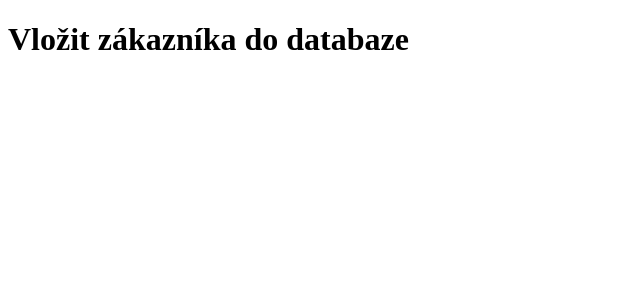
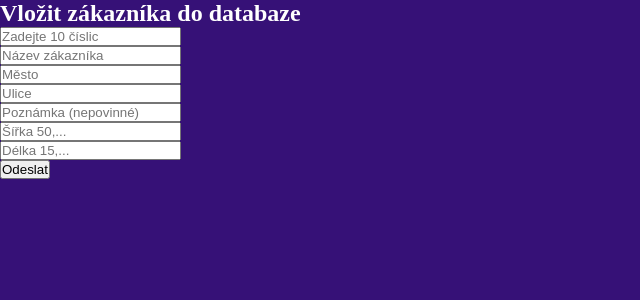
Before and after one commit to Pajix/Django_trenovani_databaze, a Django app: page / in a window 1280 px wide. Shown: the top 300 px of the page, without its empty margins (0-640 px from the left). Run offline with Django 5.2, Linux system fonts and the light colour scheme.

Commit message:
Vytvoreny a funkcni formular pro vlozeni zakaznika do databaze

```diff
--- /dev/null
+++ b/mujweb/zakaznici/forms.py
@@ -0,0 +1,25 @@
+from django import forms
+from django.core.exceptions import ValidationError
+
+
+class ZakazniciForm(forms.Form):
+
+    # funkce pro zabezpečení formuláře, tato funkce se spouští automaticky v rámci procesu validace ve views.py
+    def clean_id_sap(self):
+        id_sap = str(self.cleaned_data.get('id_sap'))
+        if not id_sap.isdigit() or len(id_sap) != 10:
+            raise forms.ValidationError("Zadejte přesně 10 číslic.")
+        return int(id_sap)
+
+    # vytvoříme formular s jednotlivymi vstupy
+    id_sap = forms.IntegerField(label="ID SAP", widget=forms.TextInput(attrs={"placeholder": "Zadejte 10 číslic",
+                                                                              "pattern": "\d{10}",
+                                                                              "title": "Zadejte přesně 10 číslic"
+                                                                              }))
+    nazev = forms.CharField(label="Název zákazníka", widget=forms.TextInput(attrs={"placeholder": "Název zákazníka"}))
+    mesto = forms.CharField(label="Mesto", widget=forms.TextInput(attrs={"placeholder": "Město"}))
+    ulice = forms.CharField(label="Ulice", widget=forms.TextInput(attrs={"placeholder": "Ulice"}))
+    poznamka = forms.CharField(label="Poznamka", required=False,
+                               widget=forms.TextInput(attrs={"placeholder": "Poznámka (nepovinné)"}))
+    latitude = forms.FloatField(label="Latitude", widget=forms.TextInput(attrs={"placeholder": "Šířka 50,..."}))
+    longitude = forms.FloatField(label="Longitude", widget=forms.TextInput(attrs={"placeholder": "Délka 15,..."}))
--- a/mujweb/zakaznici/models.py
+++ b/mujweb/zakaznici/models.py
@@ -1,10 +1,11 @@
 from django.db import models
+
 
 class Zakaznici(models.Model):
     id_sap = models.IntegerField(primary_key=True, default=1111111111)  # přidat default
     nazev = models.CharField(max_length=100)
     mesto = models.CharField(max_length=100)
     ulice = models.CharField(max_length=100)
-    poznamka = models.CharField(max_length=100)
+    poznamka = models.TextField(max_length=100, blank=True, null=True)
     latitude = models.FloatField()
     longitude = models.FloatField()
--- a/mujweb/zakaznici/static/zakaznici/zakaznici.css
+++ b/mujweb/zakaznici/static/zakaznici/zakaznici.css
@@ -0,0 +1,13 @@
+* {
+    margin: 0;
+    padding: 0;
+    box-sizing: border-box;
+}
+
+body {
+    background-color: #361177;
+}
+
+h1 {
+    color: white;
+}
--- a/mujweb/zakaznici/templates/zakaznici/zakaznici.html
+++ b/mujweb/zakaznici/templates/zakaznici/zakaznici.html
@@ -11,14 +11,36 @@
 </head>
 
 
-
 <body>
 
-<h1>Vložit zákazníka do databaze</h1>
+<section class="container_formular">
+
+    <h1>Vložit zákazníka do databaze</h1>
+
+    <form method="POST" action="/">
+        <!--Vložení csrf tokuneu pro zabezpečení formuláře -->
+        {% csrf_token %}
 
 
+        <!-- Vypsání jednotlivých vstupů z formuláře pomocí smyčky for -->
+        {% for one_field in zakazniciForm %}
+
+        <div class="form-group">
+            {{ one_field }}
+        </div>
+
+        {% endfor %}
+
+        <button type="submit">Odeslat</button>
+
+    </form>
+
+</section>
 
 
+<section class="container_tabulka">
+
+</section>
 
 
 </body>
--- a/mujweb/zakaznici/urls.py
+++ b/mujweb/zakaznici/urls.py
@@ -3,5 +3,5 @@ from . import views
 
 
 urlpatterns = [
-    path('', views.index)
+    path('', views.zakaznici, name='pridat_zakaznika'),
 ]
--- a/mujweb/zakaznici/views.py
+++ b/mujweb/zakaznici/views.py
@@ -1,6 +1,39 @@
-from django.shortcuts import render
+from django.shortcuts import render, redirect
+from .forms import ZakazniciForm
+from .models import Zakaznici
 
 
 # Create your views here.
-def index(request):
-    return render(request, "zakaznici/zakaznici.html")
+def zakaznici(request):
+
+    if request.method == "POST":
+        # vytvoříme formular na zaklade imporotvaneho forms.py
+        form = ZakazniciForm(request.POST)
+        if form.is_valid():
+            # Zde se spouští celý validační proces včetně funkce clean_id_sap která je ve forms.py
+            # Pokud je validace úspěšná, dosadí se vstupní data do objektu zakaznik
+
+            # vytvoříme objekt z formuláře a vložíme do něj všechny nutné vstupy
+            zakaznik = Zakaznici(
+                id_sap=form.cleaned_data["id_sap"],
+                nazev=form.cleaned_data["nazev"],
+                mesto=form.cleaned_data["mesto"],
+                ulice=form.cleaned_data["ulice"],
+                poznamka=form.cleaned_data["poznamka"],
+                latitude=form.cleaned_data["latitude"],
+                longitude=form.cleaned_data["longitude"],
+            )
+            # uložíme objekt = po vyplnění objektu se uloží do databáze
+            zakaznik.save()
+            # po uložení vracíme se na stranku s formulárem, "pridat_zakaznika" je jméno odkazující v urls.py
+            return redirect("pridat_zakaznika")
+
+    # vytvoříme formular na zaklade imporotvaneho forms.py
+    formular = ZakazniciForm()
+
+    # vracíme html a do html posíláme náš vytvořený formulář, který v html umístíme
+    return render(request, "zakaznici/zakaznici.html", {"zakazniciForm": formular})
+
+
+def thank_you(request):
+    return render(request, "jokesapp/thank-you.html")
```
Also changed, not shown: mujweb/db.sqlite3, mujweb/zakaznici/migrations/0002_alter_zakaznici_poznamka.py (added), mujweb/zakaznici/migrations/0003_alter_zakaznici_poznamka.py (added).
